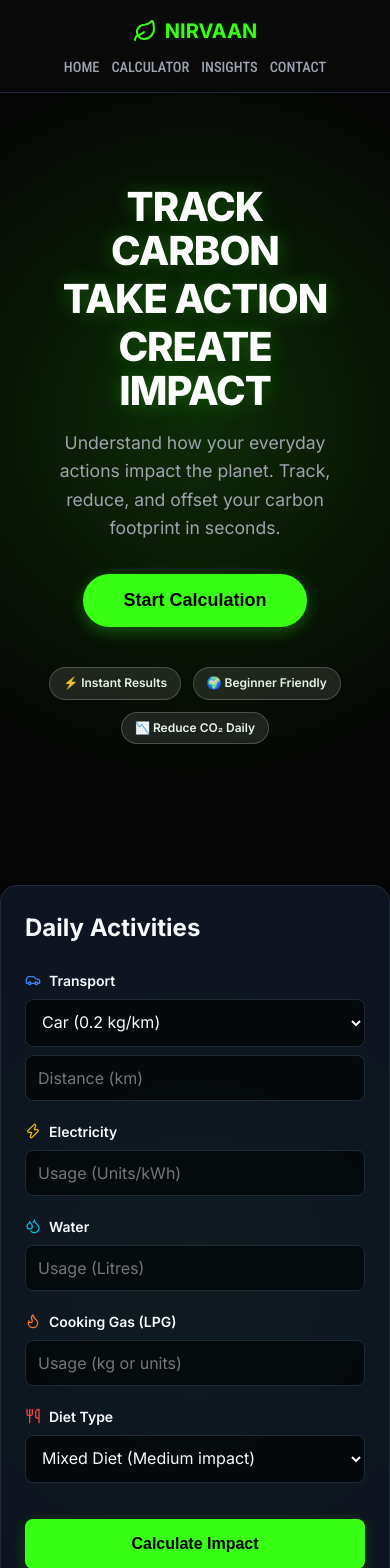
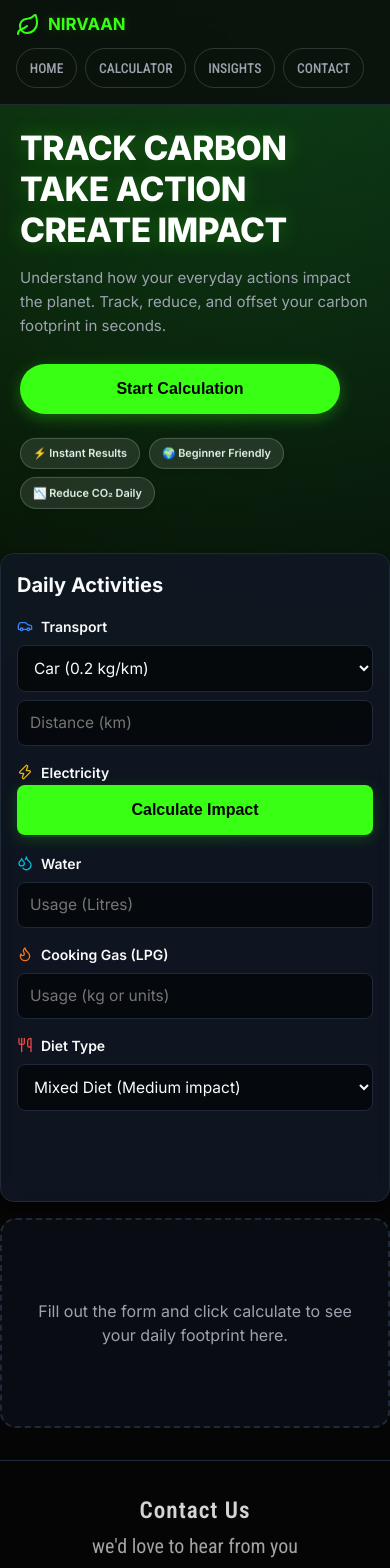
Before and after one commit to theheetchaudhari/Nirvaan, a React (Vite) app: page / in a window 390 px wide. Shown: the top 1568 px of the page. Built offline with nearby package versions, Linux system fonts and the light colour scheme.

Commit message:
Mobi CSS and Tab Logo Updated

```diff
--- a/index.html
+++ b/index.html
@@ -2,7 +2,7 @@
 <html lang="en">
   <head>
     <meta charset="UTF-8" />
-    <link rel="icon" type="image/svg+xml" href="/favicon.svg" />
+    <link rel="icon" type="image/svg+xml" href="/leaf-icon.svg" />
     <meta name="viewport" content="width=device-width, initial-scale=1.0" />
     <title>carbon-footprint</title>
   </head>
--- a/src/index.css
+++ b/src/index.css
@@ -522,60 +522,204 @@ body {
    MOBILE RESPONSIVENESS (Global)
    ========================================= */
 @media (max-width: 768px) {
-    /* Navbar Scaling */
+    body {
+        background:
+            radial-gradient(circle at 20% -10%, rgba(57, 255, 20, 0.2) 0%, rgba(5, 5, 5, 0) 45%),
+            radial-gradient(circle at 100% 0%, rgba(16, 185, 129, 0.15) 0%, rgba(5, 5, 5, 0) 35%),
+            #050505;
+    }
+
+    .container {
+        padding: 0 1rem;
+    }
+
+    /* Navbar: mobile tab-strip feel */
+    .navbar {
+        padding: 0.75rem 0;
+    }
+
     .navbar .container {
         flex-direction: column;
-        gap: 0.8rem;
-    }
-    .nav-links {
-        gap: 0.75rem;
-        flex-wrap: wrap;
-        justify-content: center;
-    }
-    .nav-links button {
-        font-size: 0.9rem;
+        align-items: flex-start;
+        gap: 0.7rem;
     }
 
-    /* Hero Scaling */
-    .hero {
-        padding: 2rem 1rem;
-        min-height: calc(100vh - 100px); /* Account for taller stacked navbar */
-    }
-    .hero h1 {
-        font-size: 2.5rem; /* Down from 3.5rem */
-    }
-    .hero p {
-        font-size: 1.1rem;
-        margin-top: 1rem;
-        margin-bottom: 2rem;
-    }
-    .hero-badges {
-        gap: 0.75rem;
-    }
-    .badge {
-        font-size: 0.75rem;
-        padding: 0.4rem 0.8rem;
+    .nav-brand {
+        font-size: 1.05rem;
     }
 
-    /* Calculator Forms */
+    .nav-links {
+        width: 100%;
+        gap: 0.5rem;
+        flex-wrap: nowrap;
+        justify-content: flex-start;
+        overflow-x: auto;
+        padding-bottom: 0.2rem;
+        scrollbar-width: none;
+    }
+
+    .nav-links::-webkit-scrollbar {
+        display: none;
+    }
+
+    .nav-links button {
+        font-size: 0.85rem;
+        padding: 0.45rem 0.8rem;
+        min-height: 40px;
+        border: 1px solid rgba(156, 163, 175, 0.25);
+        border-radius: 9999px;
+        white-space: nowrap;
+    }
+
+    /* Hero: phone-first composition */
+    .hero {
+        text-align: left;
+        align-items: stretch;
+        padding: 1.6rem 0.25rem 1.25rem;
+        min-height: auto;
+    }
+
+    .hero .container {
+        display: flex;
+        flex-direction: column;
+        align-items: flex-start;
+    }
+
+    .hero h1 {
+        font-size: clamp(2rem, 9vw, 2.8rem);
+        letter-spacing: -0.5px;
+    }
+
+    .hero p {
+        font-size: 1rem;
+        margin-top: 0.8rem;
+        margin-bottom: 1.6rem;
+        margin-inline: 0;
+        max-width: none;
+    }
+
+    .btn-primary {
+        width: 100%;
+        max-width: 320px;
+        min-height: 48px;
+        font-size: 1rem;
+    }
+
+    .hero-badges {
+        justify-content: flex-start;
+        gap: 0.55rem;
+        margin-top: 1.5rem;
+    }
+
+    .badge {
+        font-size: 0.72rem;
+        padding: 0.4rem 0.75rem;
+    }
+
+    .calculator-section {
+        padding: 1.5rem 0 2rem;
+    }
+
+    .calculator-grid {
+        gap: 1rem;
+    }
+
+    .card {
+        padding: 1rem;
+        border-radius: 0.85rem;
+    }
+
+    .form-title {
+        font-size: 1.25rem;
+        margin-bottom: 1rem;
+    }
+
+    .form-group {
+        margin-bottom: 1rem;
+    }
+
     .form-row {
         flex-direction: column;
     }
 
+    .form-control {
+        min-height: 46px;
+        font-size: 0.97rem;
+    }
+
+    .btn-submit {
+        min-height: 50px;
+        margin-top: 0.5rem;
+        position: sticky;
+        bottom: 0.6rem;
+    }
+
     /* Results */
     .result-value {
-        font-size: 2.5rem; /* Down from 3.5rem */
+        font-size: clamp(2.1rem, 10vw, 2.8rem);
     }
+
     .empty-state {
-        min-height: 250px;
+        min-height: 210px;
+        padding: 1.5rem;
+    }
+
+    .tree-card {
+        flex-direction: column;
+        align-items: stretch;
+        gap: 0.85rem;
+    }
+
+    .tree-number-box {
+        width: 100%;
+        display: flex;
+        align-items: center;
+        justify-content: space-between;
+        min-width: 0;
+    }
+
+    .tips-list li {
+        font-size: 0.82rem;
     }
 
     /* Contact Minimalism */
+    .contact-minimal {
+        padding: 2rem 1rem;
+    }
+
     .contact-minimal-grid {
         grid-template-columns: 1fr;
-        gap: 2rem;
+        gap: 1.2rem;
     }
+
     .contact-minimal-header h2 {
-        font-size: 1.5rem;
+        font-size: 1.45rem;
+    }
+
+    .minimal-links a,
+    .contact-minimal-form input,
+    .contact-minimal-form textarea,
+    .contact-minimal-form button {
+        font-size: 1rem;
     }
 }
+
+@media (max-width: 420px) {
+    .hero h1 {
+        font-size: clamp(1.65rem, 9.5vw, 2.1rem);
+    }
+
+    .hero p {
+        font-size: 0.94rem;
+    }
+
+    .badge {
+        font-size: 0.68rem;
+    }
+
+    .result-unit {
+        display: block;
+        font-size: 1rem;
+        margin-top: 0.2rem;
+    }
+}
```
Also changed, not shown: public/leaf-icon.svg (added).
